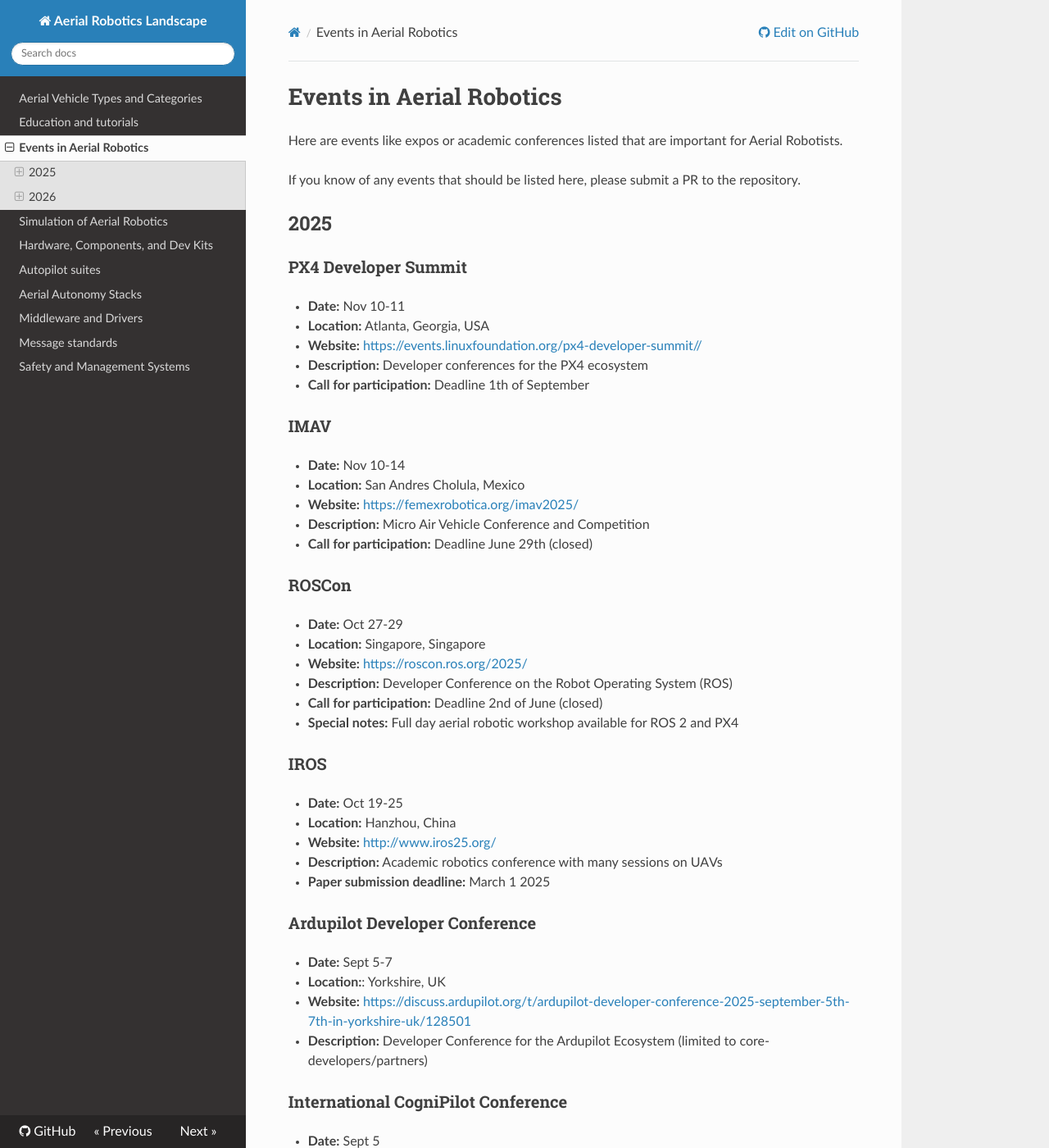
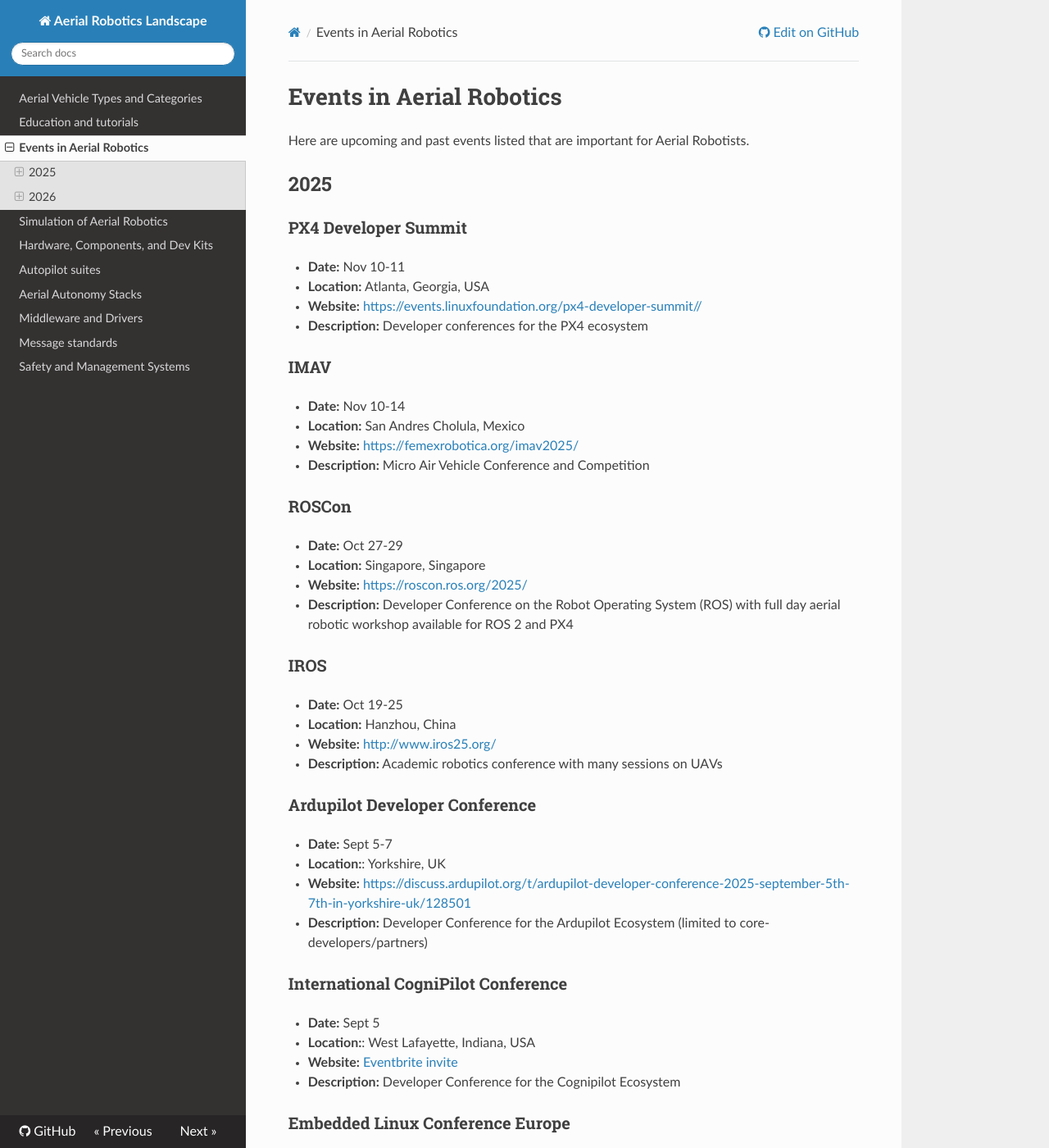
Before and after one commit to ROS-Aerial/aerial_robotic_landscape, an MkDocs documentation site: the page built from docs/events.md, in a window 1280 px wide and 1400 px high. Shown: the whole window at 82% size. Built offline with MkDocs 1.6.1, drawn with Linux system fonts in a browser that asks for light colours; nearby versions of some CDN libraries; some of the changed text lies outside the part shown.

Commit message:
Remove cfp and merge special notes with description

```diff
--- a/docs/events.md
+++ b/docs/events.md
@@ -1,8 +1,6 @@
 # Events in Aerial Robotics
 
-Here are events like expos or academic conferences listed that are important for Aerial Robotists.
-
-If you know of any events that should be listed here, please submit a PR to the repository.
+Here are upcoming and past events listed that are important for Aerial Robotists.
 
 ## 2025
 
@@ -11,29 +9,24 @@
 * **Location:** Atlanta, Georgia, USA
 * **Website:** [https://events.linuxfoundation.org/px4-developer-summit//](https://events.linuxfoundation.org/px4-developer-summit/)
 * **Description:** Developer conferences for the PX4 ecosystem
-* **Call for participation:** Deadline 1th of September
 
 ### IMAV
 * **Date:** Nov 10-14
 * **Location:** San Andres Cholula, Mexico
 * **Website:** [https://femexrobotica.org/imav2025/](https://femexrobotica.org/imav2025/)
 * **Description:** Micro Air Vehicle Conference and Competition
-* **Call for participation:** Deadline June 29th (closed)
 
 ### ROSCon
 * **Date:** Oct 27-29
 * **Location:** Singapore, Singapore
 * **Website:**  [https://roscon.ros.org/2025/](https://roscon.ros.org/2025/)
-* **Description:** Developer Conference on the Robot Operating System (ROS)
-* **Call for participation:** Deadline 2nd of June (closed)
-* **Special notes:** Full day aerial robotic workshop available for ROS 2 and PX4
+* **Description:** Developer Conference on the Robot Operating System (ROS) with full day aerial robotic workshop available for ROS 2 and PX4
 
 ### IROS
 * **Date:** Oct 19-25
 * **Location:** Hanzhou, China
 * **Website:** [http://www.iros25.org/](http://www.iros25.org/)
 * **Description:** Academic robotics conference with many sessions on UAVs
-* **Paper submission deadline:** March 1 2025
 
 ### Ardupilot Developer Conference
 * **Date:** Sept 5-7
@@ -52,7 +45,6 @@
 * **Location:** Amsterdam, Netherlands
 * **Website:** https://events.linuxfoundation.org/open-source-summit-europe/
 * **Description:** Hosted within the Open Source Summit, ELC is the premiere event for anything open source and embedded
-* **Call for participation:** Closed
 
 ### International Drone Show
 * **Date:** June 18-19
@@ -66,7 +58,6 @@
 * **Website:** [https://2025.ieee-icra.org/](https://2025.ieee-icra.org/)
 * **Description:** Academic robotics conference with many sessions on UAVs
 * **Note:** Workshop on [25 years of Aerial Robotics: Challenges and Opportunities](https://aerial-robotics-workshop-icra.com/)
-* **Paper submission deadline:** Sept 15 2024 (already passed)
 
 ### Xponential
 * **Date:** May 19-20
@@ -78,15 +69,13 @@
 * **Date:** Feb 17-20
 * **Location:** Dusseldorf, Germany
 * **Website:** [https://www.xponential-europe.com/](https://www.xponential-europe.com/)
-* **Description:** Expo and trade fair
-* **Side-events:** European Drone Forum on 17-18 Feb
+* **Description:** Expo and trade fair with the European Drone Forum on 17-18 Feb
 
 ### ICUAS
 * **Date:** May 14-17
 * **Location:** Charlotte, USA
 * **Website:** [https://uasconferences.com/2025_icuas/](https://uasconferences.com/2025_icuas/)
 * **Description:** International Conference on Unmanned Aircraft Systems
-* **Paper submission deadline:** Feb 4 2025
 
 ## 2026
 
@@ -95,7 +84,6 @@
 * **Location:** Amsterdam, The Netherlands
 * **Website:** [https://www.forumuav.com/](https://www.forumuav.com/)
 * **Description:** Commercial drone event
-* **Call for participation:** Accepting submissions now
 
 This page was last updated: *{{ git_revision_date_localized }}*
 
```
